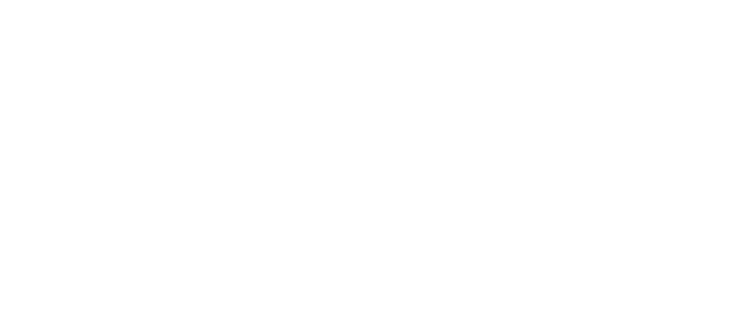
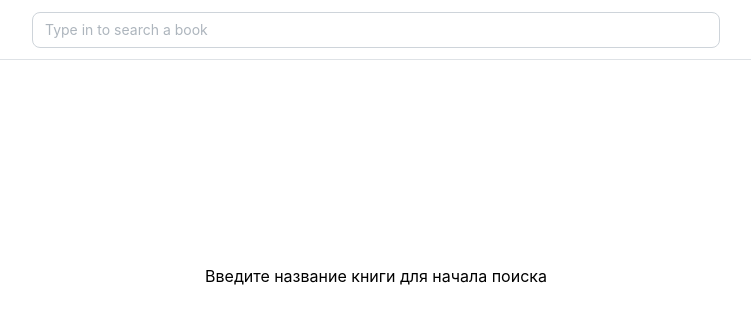
Before and after one commit to talucre/Open-Library-Search, a React (Vite) app: page /search in a window 1280 px wide. Before the commit this address had no page. Shown: the top 324 px of the page, without its empty margins (264-1015 px from the left). Built offline with nearby package versions, Linux system fonts and the light colour scheme.

Commit message:
lauouts refactoring

```diff
--- a/src/app/AppRouter.tsx
+++ b/src/app/AppRouter.tsx
@@ -1,18 +1,21 @@
-import { BookDetailsPage, SearchBooksLayout } from '@/features/books'
+import { BookDetailsPage } from '@/features/books'
 import { SearchBooksPage } from '@/features/books'
-import { BackButtonLayout, ScrollToTop } from '@/shared/components'
-import { Route, Routes } from 'react-router'
+import { ScrollToTop } from '@/shared/components'
+import { Navigate, Route, Routes } from 'react-router'
+import { MainLayout } from './MainLayout'
 
 export const AppRouter = () => {
     return (
         <>
             <ScrollToTop />
             <Routes>
-                <Route element={<SearchBooksLayout />}>
-                    <Route index element={<SearchBooksPage />} />
-                </Route>
-                <Route element={<BackButtonLayout />}>
+                <Route element={<MainLayout />}>
+                    <Route path="/search" element={<SearchBooksPage />} />
                     <Route path="/book/:id" element={<BookDetailsPage />} />
+                    <Route
+                        path="*"
+                        element={<Navigate to="/search" replace />}
+                    />
                 </Route>
             </Routes>
         </>
--- /dev/null
+++ b/src/app/MainLayout.tsx
@@ -0,0 +1,24 @@
+import { BooksSearchBar } from '@/features/books'
+import { BackButtonHeader } from '@/shared/components/BackButtonHeader'
+import { AppShell, Container } from '@mantine/core'
+import { Outlet, useLocation } from 'react-router'
+
+export const MainLayout = () => {
+    const { pathname } = useLocation()
+
+    const isSearch = pathname === '/search'
+
+    return (
+        <AppShell p="md" header={{ height: 60 }}>
+            <AppShell.Header>
+                {isSearch && <BooksSearchBar />}
+                {!isSearch && <BackButtonHeader />}
+            </AppShell.Header>
+            <AppShell.Main>
+                <Container>
+                    <Outlet />
+                </Container>
+            </AppShell.Main>
+        </AppShell>
+    )
+}
--- a/src/features/books/index.ts
+++ b/src/features/books/index.ts
@@ -1,3 +1,3 @@
-export { SearchBooksLayout } from './ui/SearchBooksLayout'
 export { SearchBooksPage } from './ui/SearchBooksPage'
 export { BookDetailsPage } from './ui/BookDetailsPage'
+export { BooksSearchBar } from './ui/BooksSearchBar'
--- /dev/null
+++ b/src/features/books/ui/BooksSearchBar.tsx
@@ -0,0 +1,40 @@
+import { Search } from '@/shared/components'
+import { Container, Stack } from '@mantine/core'
+import { useSearchStore } from '../model/searchStore'
+
+export const BooksSearchBar = () => {
+    const {
+        query,
+        suggestions,
+        setQuery,
+        error,
+        setSubmittedQuery,
+        setError,
+        reset,
+    } = useSearchStore()
+
+    const handleSubmit = (value: string) => {
+        if (value.trim().length < 3) {
+            setError('Введите не меньше 3 символов')
+            return
+        }
+        setSubmittedQuery(value)
+    }
+
+    return (
+        <Container size="sm" h="100%">
+            <Stack justify="center" h="100%">
+                <Search
+                    value={query}
+                    onChange={setQuery}
+                    placeholder="Type in to search a book"
+                    data={suggestions}
+                    error={error}
+                    onSubmit={handleSubmit}
+                    onClear={reset}
+                    clearable
+                />
+            </Stack>
+        </Container>
+    )
+}
--- a/src/features/books/ui/SearchBooksLayout.tsx
+++ /dev/null
@@ -1,50 +0,0 @@
-import { AppShell, Container, Stack } from '@mantine/core'
-import { Outlet } from 'react-router'
-import { Search } from '@/shared/components/Search'
-import { useSearchStore } from '../model/searchStore'
-
-export const SearchBooksLayout = () => {
-    const {
-        query,
-        suggestions,
-        setQuery,
-        error,
-        setSubmittedQuery,
-        setError,
-        reset,
-    } = useSearchStore()
-
-    const handleSubmit = (value: string) => {
-        if (value.trim().length < 3) {
-            setError('Введите не меньше 3 символов')
-            return
-        }
-        setSubmittedQuery(value)
-    }
-
-    return (
-        <AppShell padding="md" header={{ height: 60 }}>
-            <AppShell.Header>
-                <Container size="sm" h="100%">
-                    <Stack justify="center" h="100%">
-                        <Search
-                            value={query}
-                            onChange={setQuery}
-                            placeholder="Type in to search a book"
-                            data={suggestions}
-                            error={error}
-                            onSubmit={handleSubmit}
-                            onClear={reset}
-                            clearable
-                        />
-                    </Stack>
-                </Container>
-            </AppShell.Header>
-            <AppShell.Main>
-                <Container>
-                    <Outlet />
-                </Container>
-            </AppShell.Main>
-        </AppShell>
-    )
-}
--- /dev/null
+++ b/src/shared/components/BackButtonHeader.tsx
@@ -0,0 +1,22 @@
+import { ActionIcon, Container, Group } from '@mantine/core'
+import { ArrowLeftIcon } from '@phosphor-icons/react'
+import { useNavigate } from 'react-router'
+
+export const BackButtonHeader = () => {
+    const navigate = useNavigate()
+
+    return (
+        <Container h="100%">
+            <Group h="100%" align="center" justify="space-between">
+                <ActionIcon
+                    onClick={() => navigate(-1)}
+                    variant="default"
+                    radius="xl"
+                    size="lg"
+                >
+                    <ArrowLeftIcon size={24} />
+                </ActionIcon>
+            </Group>
+        </Container>
+    )
+}
--- a/src/shared/components/BackButtonLayout.tsx
+++ /dev/null
@@ -1,31 +0,0 @@
-import { ActionIcon, AppShell, Container, Group } from '@mantine/core'
-import { ArrowLeftIcon } from '@phosphor-icons/react'
-import { Outlet, useNavigate } from 'react-router'
-
-export const BackButtonLayout = () => {
-    const navigate = useNavigate()
-
-    return (
-        <AppShell p="md" header={{ height: 60 }}>
-            <AppShell.Header>
-                <Container h="100%">
-                    <Group h="100%" align="center" justify="space-between">
-                        <ActionIcon
-                            onClick={() => navigate(-1)}
-                            variant="default"
-                            radius="xl"
-                            size="lg"
-                        >
-                            <ArrowLeftIcon size={24} />
-                        </ActionIcon>
-                    </Group>
-                </Container>
-            </AppShell.Header>
-            <AppShell.Main>
-                <Container>
-                    <Outlet />
-                </Container>
-            </AppShell.Main>
-        </AppShell>
-    )
-}
--- a/src/shared/components/index.ts
+++ b/src/shared/components/index.ts
@@ -1,3 +1,3 @@
 export { Search } from './Search'
-export { BackButtonLayout } from './BackButtonLayout'
 export { ScrollToTop } from './ScrollToTop'
+export { BackButtonHeader } from './BackButtonHeader'
```
